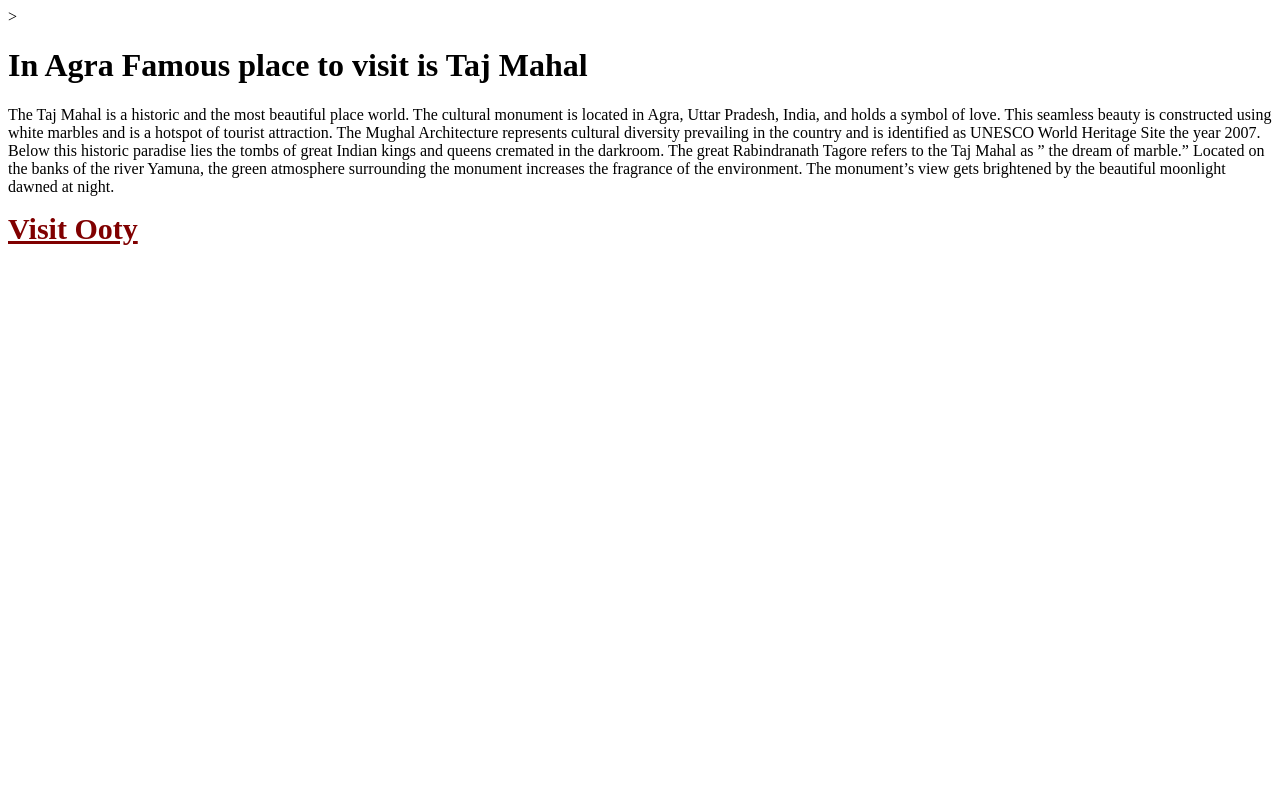
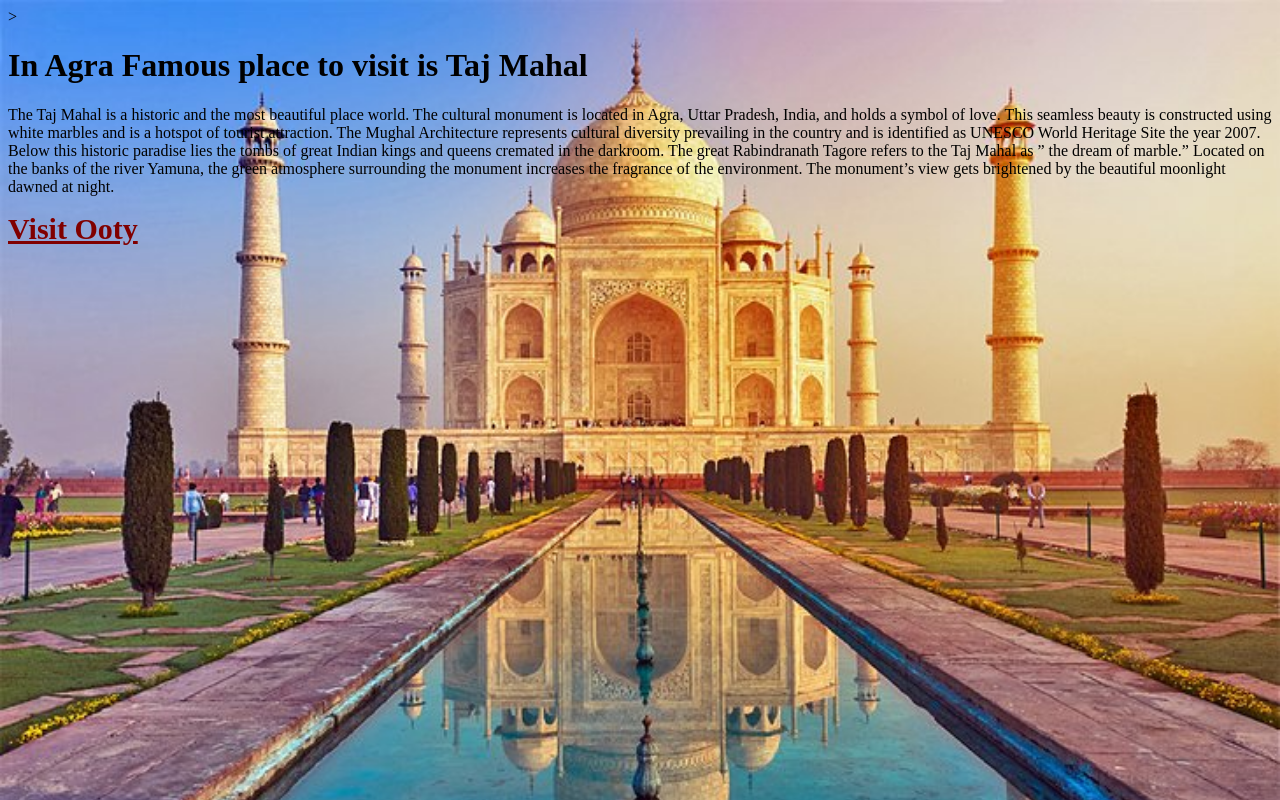
Before and after one commit to MohammadMushtaq/webdevelopment, a plain HTML site: page trip2.html in a window 1280 px wide. Drawn offline with Linux system fonts and the light colour scheme.

Commit message:
Update trip2.html

```diff
--- a/trip2.html
+++ b/trip2.html
@@ -8,7 +8,7 @@
     <title>Document</title>
 </head>
 
-<body style="background-image: url(image/agra.jpeg);background-size: 100% ;"></body>>
+<body style="background-image: url(agra.jpeg);background-size: 100% ;"></body>>
 <h1>In Agra Famous place to visit is Taj Mahal</h1>
 <p>
     The Taj Mahal is a historic and the most beautiful place world. The cultural monument is located in Agra, Uttar Pradesh, India, and holds a symbol of love. This seamless beauty is constructed using white marbles and is a hotspot of tourist attraction.
```
